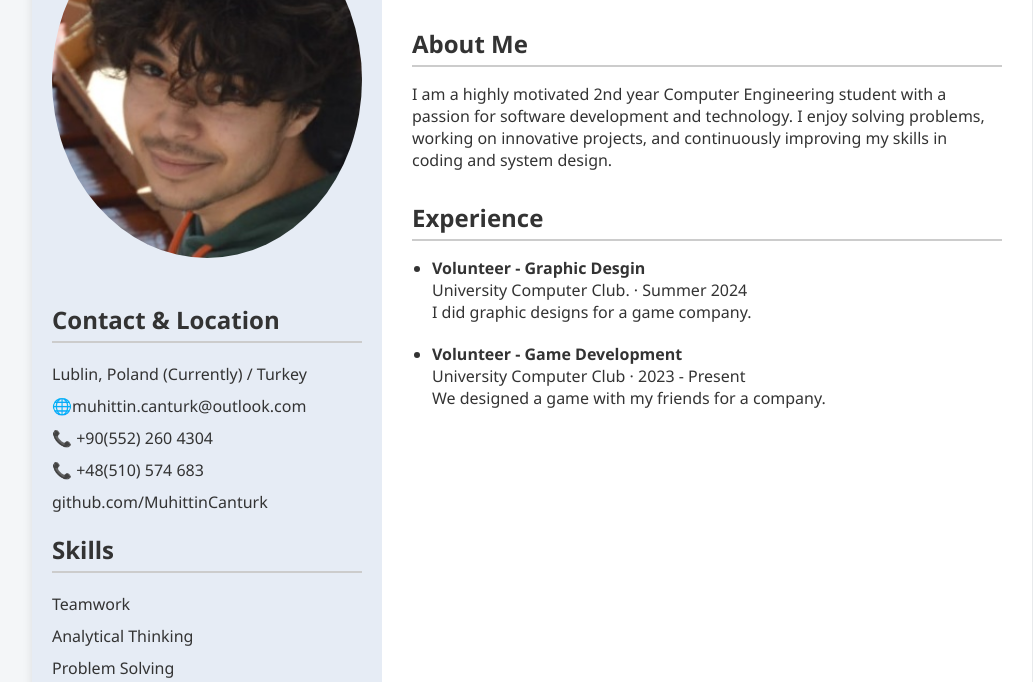
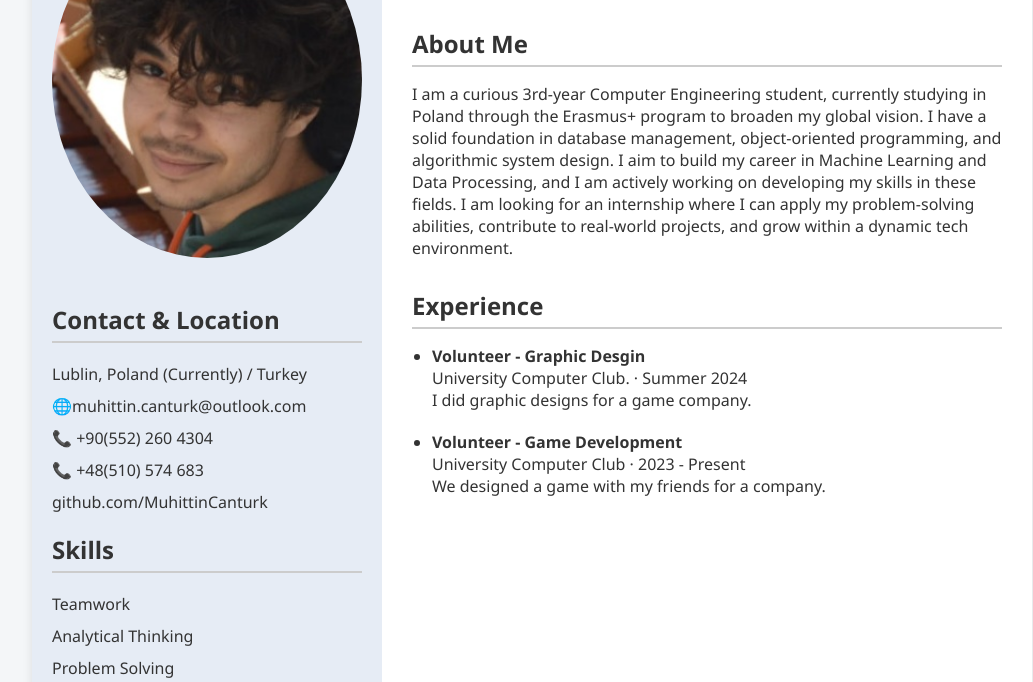
Before and after one commit to MuhittinCanturk/Muhittin-Canturk-CV, a plain HTML site: page index.html in a window 1280 px wide. Shown: the part 118-800 px from the top of the page, without its empty margins (108-1141 px from the left). Drawn offline with Linux system fonts and the light colour scheme.

Commit message:
Update index.html

```diff
--- a/index.html
+++ b/index.html
@@ -46,7 +46,7 @@
 
       <section class="about">
         <h2>About Me</h2>
-        <p>I am a highly motivated 2nd year Computer Engineering student with a passion for software development and technology. I enjoy solving problems, working on innovative projects, and continuously improving my skills in coding and system design.</p>
+        <p>I am a curious 3rd-year Computer Engineering student, currently studying in Poland through the Erasmus+ program to broaden my global vision. I have a solid foundation in database management, object-oriented programming, and algorithmic system design. I aim to build my career in Machine Learning and Data Processing, and I am actively working on developing my skills in these fields. I am looking for an internship where I can apply my problem-solving abilities, contribute to real-world projects, and grow within a dynamic tech environment.</p>
       </section>
 
       <section class="experience">
```
